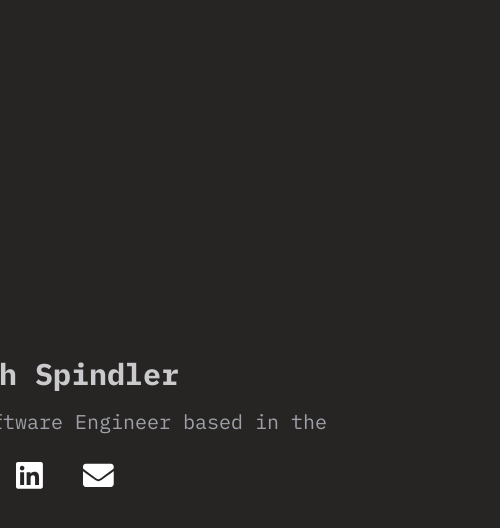
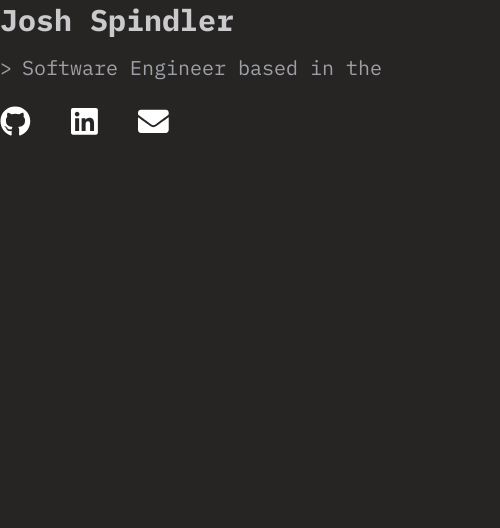
Before and after one commit to joshsp98/personal-site, a React (Create React App) app: page / in a window 390 px wide. Shown: the top 528 px of the page, 500 px wide, since content can reach past the window. Built offline with nearby package versions, Linux system fonts and the light colour scheme.

Commit message:
Fixed responsive design

```diff
--- a/src/App.css
+++ b/src/App.css
@@ -4,16 +4,22 @@ body, html {
   height: 100%;
   font-family: 'IBM Plex Mono', monospace;
   font-size: .8em;
-  display: flex;
   justify-content: center;
 }
 
+@media only screen and (min-width: 500px) {
+  body, html {
+    display: flex;
+  }
+
+  .container {
+    display: flex;
+    justify-content: center;
+    flex-direction: column;
+  }
+}
 
 .container {
-  display: flex;
-  /*align-items: center;*/
-  justify-content: center;
-  flex-direction: column;
   height: 100%;
 }
 
--- a/src/App.js
+++ b/src/App.js
@@ -38,17 +38,17 @@ const LinkContainer = () => {
         {
             icon: faGithub,
             address: 'https://github.com/joshsp98',
-            key: 'gh-icon'
+            key: 'gh'
         },
         {
             icon: faLinkedin,
             address: 'https://linkedin.com/in/joshspindler',
-            key: 'li-icon'
+            key: 'li'
         },
         {
             icon: faEnvelope,
             address: 'mailto://hi@joshspindler.dev',
-            key: 'env-icon'
+            key: 'env'
         }
     ];
 
@@ -57,7 +57,9 @@ const LinkContainer = () => {
         <div id='icon-holder'>
             {
                 links.map(link => (
-                    <a className='icon-hyperlink' href={link.address} target='_blank'><FontAwesomeIcon icon={link.icon} size={'3x'}/></a>
+                    <a key={`${link.key}-icon`} href={link.address} className='icon-hyperlink' rel='noopener noreferrer' target='_blank'>
+                        <FontAwesomeIcon icon={link.icon} size={'3x'}/>
+                    </a>
                 ))
             }
         </div>
@@ -70,34 +72,8 @@ const App = () => {
             <NameContainer/>
             <RoleContainer/>
             <LinkContainer/>
-            {/*    make it all bullet points? put something about some projects? put something about portswigger?*/}
-            {/*links to github, linkedin, email?*/}
-            {/*need more stuff on here too*/}
-            {/*scroll down thing to go to projects - blinking arrow*/}
-            {/*header - 'about', 'some projects', links, on scroll*/}
-            {/*responsive*/}
-            {/*put on cv, linkedin, github*/}
-            {/*chsnge conshare docs to be the dommain/conshare*/}
-            {/*<div class="links">*/}
-            {/*    <a href="https://github.com/komaira"><i class="fa fa-github-square fa-3x" aria-hidden="true"></i></a>*/}
-            {/*    <a href="https://linkedin.com/in/ahmed-komaira"> <i class="fa fa-linkedin-square fa-3x" aria-hidden="true"*/}
-            {/*                                                        alt="linkedin"></i></a>*/}
-            {/*    <i class="fa fa-facebook-square fa-3x" aria-hidden="true"></i>*/}
-            {/*    <a href="https://twitter.com/akomaira"> <i class="fa fa-twitter-square fa-3x" aria-hidden="true"></i></a>*/}
-            {/*    <a href="/cdn-cgi/l/email-protection#67060c080a060e150627000a060e0b4904080a"><i class="fa fa-envelope fa-3x"*/}
-            {/*                                                                                    aria-hidden="true"></i></a>*/}
-            {/*</div>*/}
-            {/*<div class="links">*/}
-            {/*    <a href="https://github.com/komaira"><i class="fa fa-github-square fa-3x" aria-hidden="true"></i></a>*/}
-            {/*    <a href="https://linkedin.com/in/ahmed-komaira"> <i class="fa fa-linkedin-square fa-3x" aria-hidden="true"*/}
-            {/*                                                        alt="linkedin"></i></a>*/}
-            {/*    <i class="fa fa-facebook-square fa-3x" aria-hidden="true"></i>*/}
-            {/*    <a href="https://twitter.com/akomaira"> <i class="fa fa-twitter-square fa-3x" aria-hidden="true"></i></a>*/}
-            {/*    <a href="/cdn-cgi/l/email-protection#67060c080a060e150627000a060e0b4904080a"><i class="fa fa-envelope fa-3x"*/}
-            {/*                                                                                    aria-hidden="true"></i></a>*/}
-            {/*</div>*/}
         </div>
     )
-}
+};
 
 export default App;
```
